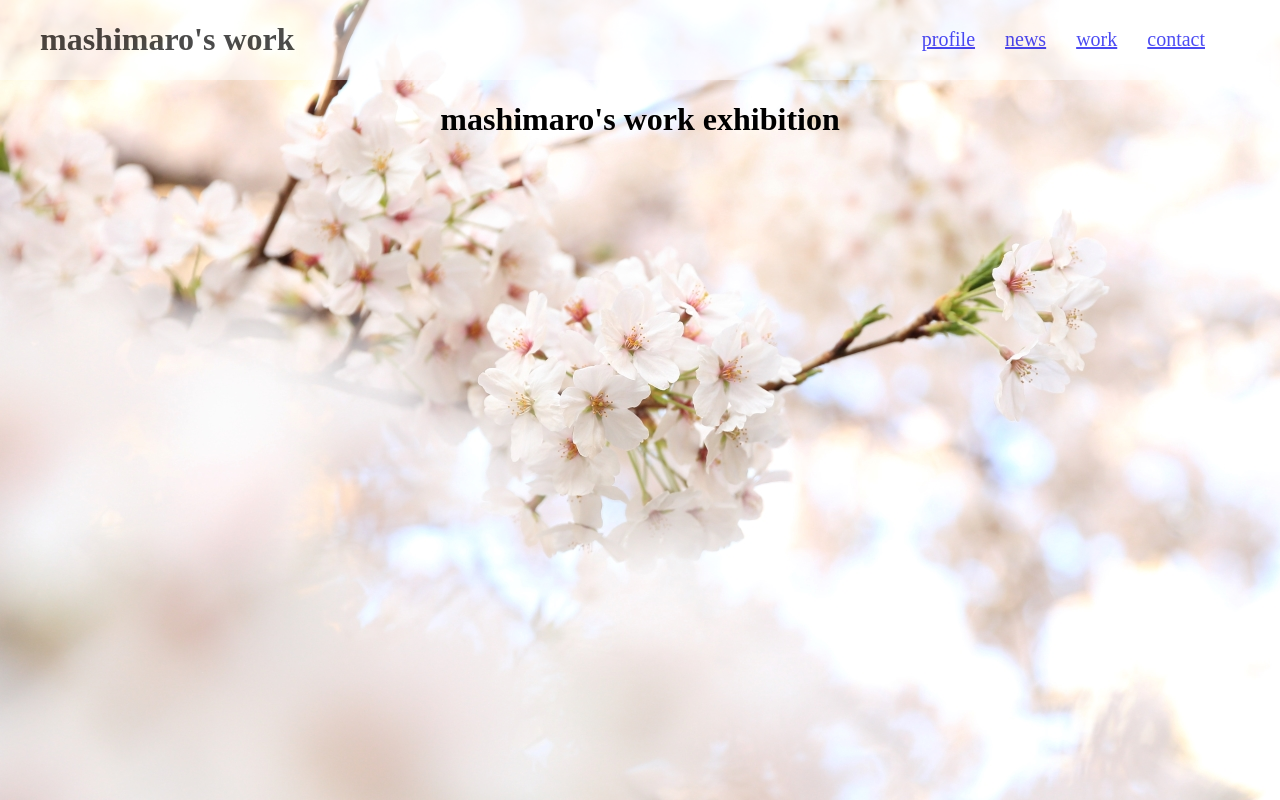
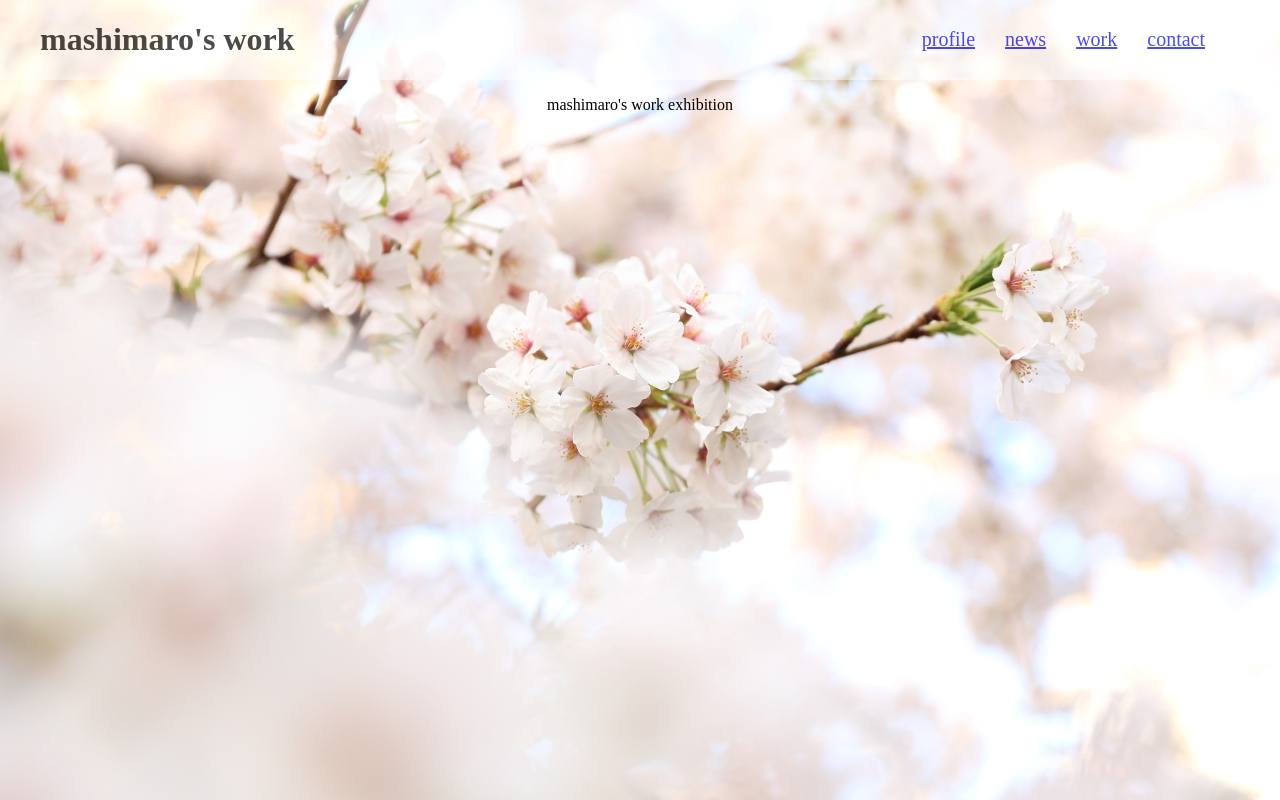
Before and after one commit to kiss-a/kissa02, a plain HTML site: page index.html in a window 1280 px wide. Shown: the top 800 px of the page. Drawn offline with Linux system fonts and the light colour scheme.

Commit message:
Update index.html

```diff
--- a/index.html
+++ b/index.html
@@ -17,7 +17,7 @@
                     <a href="#Contact">contact</a>
                 </div>
             </div>
-            <h1>mashimaro's work exhibition</h1>
+            <p>mashimaro's work exhibition</p>
         </div>
 
         <div class="News">
```
